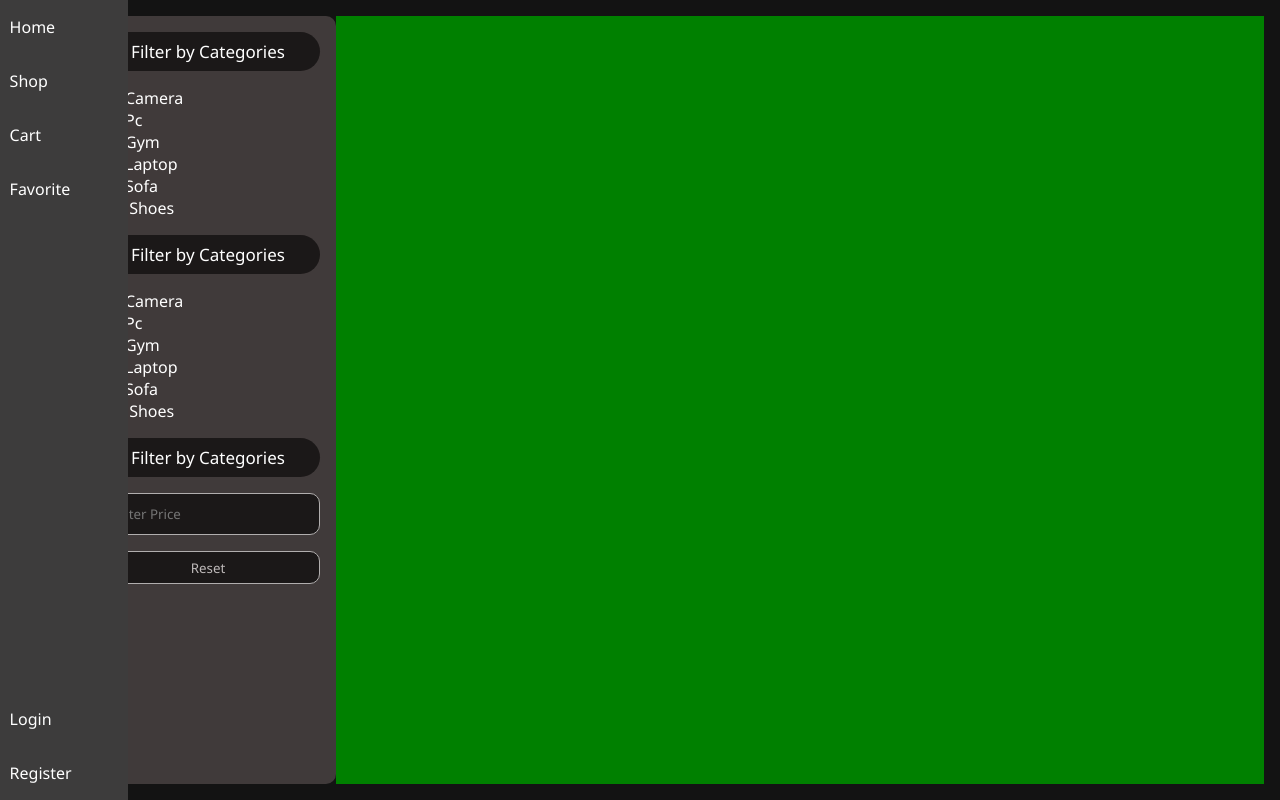
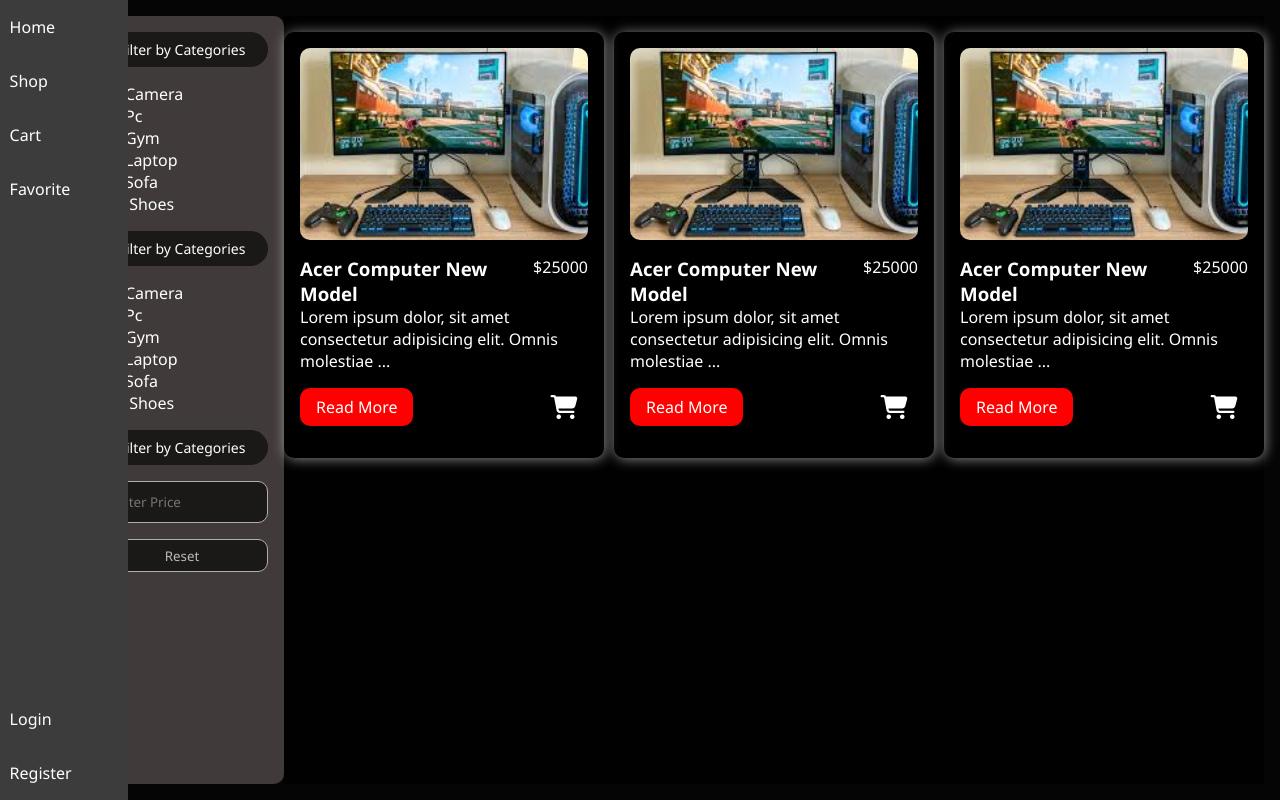
Before and after one commit to asimalizamurani/Baloch-Antique, a plain HTML site: page shop.html in a window 1280 px wide. Drawn offline with Linux system fonts and the light colour scheme.

Commit message:
Created the Registeration form and shop page

```diff
--- a/shop.css
+++ b/shop.css
@@ -4,13 +4,24 @@
     display: flex;
     padding: 1rem;
     padding-left: 5rem;
+    background-color: #000000b9;
+    color: white;
 }
 
 .shop-left-section {
-    width: 20vw;
+    width: 25vw;
     height: 100%;
     border-radius: 10px;
     background: #403a3a;
+    overflow-y: auto;
+}
+
+.shop-left-section::-webkit-scrollbar {
+    display: none;
+}
+
+.shop-left-section::-webkit-scrollbar {
+    width: none;
 }
 
 .shop-left-top {
@@ -28,7 +39,7 @@
     background: rgb(27, 24, 24);
     text-align: center;
     padding: .5rem 1rem;
-    font-size: 17px;
+    font-size: 14px;
     font-weight: 500;
     border-radius: 20px;
 }
@@ -65,8 +76,94 @@
 
 /* Shop Right Section */
 
-.shop-right-section {
+/* .shop-right-section {
     width: 80vw;
     height: 100%;
-    background-color: green;
+    border-radius: 10px;
+} */
+
+.shop-right-section {
+    width: 100%;
+    background-color: #000000b9;
+    color: white;
+    /* padding: 1rem; */
 }
+
+.shop-right-section .shop-cards {
+    display: grid;
+  grid-template-columns: repeat(3, 1fr);
+  gap: 10px;
+  background-color: #000000b9;
+  color: white;
+  /* background-color: red; */
+}
+
+.shop-cards a {
+    text-decoration: none;
+    color: #fff;
+}
+
+.shop-cards .shop-card {
+    width: 20rem;
+    box-shadow: 1px 1px 13px rgba(230, 230, 230, 0.6);
+    border-radius: 10px;
+}
+
+.shop-cards .shop-card .card-img {
+    width: 18rem;
+    height: 12rem;
+    /* background-color: black; */
+    border-radius: 10px;
+    margin: 1rem;
+}
+
+.shop-cards .shop-card .card-img img {
+    width: 100%;
+    object-fit: cover;
+    border-radius: 10px;
+    height: 100%;
+    margin-top: 1rem;
+}
+
+.shop-card-details {
+    padding: 1rem;
+}
+.shop-card-details .shop-card-details-top {
+    display: flex;
+    justify-content: space-between;
+}
+
+.shop-card-details .shop-card-details-center {
+    /* display: flex;
+    justify-content: space-between; */
+}
+
+.shop-card-details .shop-card-details-bottom {
+    display: flex;
+    justify-content: space-between;
+    align-items: center;
+}
+
+.shop-card-details .shop-card-details-bottom .more-btn {
+    border-radius: 10px;
+    padding: .5rem 1rem;
+    background: red;
+    text-align: center;
+    font-weight: 500;
+    margin: 1rem 0;
+}
+
+.shop-card-details .shop-card-details-bottom i {
+    font-size: 1.5rem;
+    width: 3rem;
+    height: 3rem;
+    border-radius: 50px;
+    display: flex;
+    justify-content: center;
+    align-items: center;
+    transition: 0.5s ease-in-out;
+}
+
+.shop-card-details .shop-card-details-bottom i:hover {
+    background-color: rgb(110, 102, 102);
+}
--- a/shop.html
+++ b/shop.html
@@ -5,8 +5,15 @@
     <meta name="viewport" content="width=device-width, initial-scale=1.0" />
     <title>BALOCH ANTIQUE</title>
     <link rel="stylesheet" href="style.css" />
-    <link rel="stylesheet" href="shop.css">
-    <link rel="shortcut icon" href="images/logo.jpeg" type="image/x-icon">
+    <link rel="stylesheet" href="shop.css" />
+    <link rel="shortcut icon" href="images/logo.jpeg" type="image/x-icon" />
+    <link
+      rel="stylesheet"
+      href="https://cdnjs.cloudflare.com/ajax/libs/font-awesome/6.5.2/css/all.min.css"
+      integrity="sha512-SnH5WK+bZxgPHs44uWIX+LLJAJ9/2PkPKZ5QiAj6Ta86w+fsb2TkcmfRyVX3pBnMFcV7oQPJkl9QevSCWr3W6A=="
+      crossorigin="anonymous"
+      referrerpolicy="no-referrer"
+    />
   </head>
   <body>
     <div class="container">
@@ -19,8 +26,8 @@
           <li><a href="favorite.html">Favorite</a></li>
         </ul>
         <ul>
-            <li><a href="#">Login</a></li>
-            <li><a href="#">Register</a></li>
+          <li><a href="signin.html">Login</a></li>
+          <li><a href="register.html">Register</a></li>
         </ul>
       </div>
 
@@ -29,54 +36,124 @@
           <div class="shop-left-top">
             <h3 class="filter-btn">Filter by Categories</h3>
             <div class="ckeckboxname">
-                    <input type="checkbox"><span>Camera</span>
+              <input type="checkbox" /><span>Camera</span>
             </div>
             <div class="ckeckboxname">
-                    <input type="checkbox"><span>Pc</span>
+              <input type="checkbox" /><span>Pc</span>
             </div>
             <div class="ckeckboxname">
-                     <input type="checkbox"><span>Gym</span>
+              <input type="checkbox" /><span>Gym</span>
             </div>
             <div class="ckeckboxname">
-                    <input type="checkbox"><span>Laptop</span>
+              <input type="checkbox" /><span>Laptop</span>
             </div>
             <div class="ckeckboxname">
-                    <input type="checkbox"><span>Sofa</span>
+              <input type="checkbox" /><span>Sofa</span>
             </div>
             <div class="ckeckboxname">
-                     <input type="checkbox"> <span>Shoes</span>
+              <input type="checkbox" /> <span>Shoes</span>
             </div>
           </div>
 
           <div class="shop-left-center">
             <h3 class="filter-btn">Filter by Categories</h3>
             <div class="ckeckboxname">
-                    <input type="checkbox"><span>Camera</span>
+              <input type="checkbox" /><span>Camera</span>
             </div>
             <div class="ckeckboxname">
-                    <input type="checkbox"><span>Pc</span>
+              <input type="checkbox" /><span>Pc</span>
             </div>
             <div class="ckeckboxname">
-                     <input type="checkbox"><span>Gym</span>
+              <input type="checkbox" /><span>Gym</span>
             </div>
             <div class="ckeckboxname">
-                    <input type="checkbox"><span>Laptop</span>
+              <input type="checkbox" /><span>Laptop</span>
             </div>
             <div class="ckeckboxname">
-                    <input type="checkbox"><span>Sofa</span>
+              <input type="checkbox" /><span>Sofa</span>
             </div>
             <div class="ckeckboxname">
-                     <input type="checkbox"> <span>Shoes</span>
+              <input type="checkbox" /> <span>Shoes</span>
             </div>
           </div>
 
           <div class="shop-left-bottom">
             <h3 class="filter-btn">Filter by Categories</h3>
-                <input type="number" placeholder="Enter Price">
-                <input type="button" id="reset" value="Reset">
+            <input type="number" placeholder="Enter Price" />
+            <input type="button" id="reset" value="Reset" />
           </div>
         </div>
-        <div class="shop-right-section"></div>
+
+        <div class="shop-right-section">
+          <div class="shop-cards">
+            <a href="singleProduct.html"><div class="shop-card">
+              <div class="card-img">
+                <img src="images/computer.jpeg" alt="computer" />
+              </div>
+              <div class="shop-card-details">
+                <div class="shop-card-details-top">
+                  <h3>Acer Computer New Model</h3>
+                  <span>$25000</span>
+                </div>
+                <div class="shop-card-details-center">
+                  <p>
+                    Lorem ipsum dolor, sit amet consectetur adipisicing elit.
+                    Omnis molestiae ...
+                  </p>
+                </div>
+                <div class="shop-card-details-bottom">
+                  <div class="more-btn">Read More</div>
+                  <i class="fa-solid fa-cart-shopping"></i>
+                </div>
+              </div>
+            </div>
+          </a>
+            <a href="singleProduct.html"><div class="shop-card">
+              <div class="card-img">
+                <img src="images/computer.jpeg" alt="computer" />
+              </div>
+              <div class="shop-card-details">
+                <div class="shop-card-details-top">
+                  <h3>Acer Computer New Model</h3>
+                  <span>$25000</span>
+                </div>
+                <div class="shop-card-details-center">
+                  <p>
+                    Lorem ipsum dolor, sit amet consectetur adipisicing elit.
+                    Omnis molestiae ...
+                  </p>
+                </div>
+                <div class="shop-card-details-bottom">
+                  <div class="more-btn">Read More</div>
+                  <i class="fa-solid fa-cart-shopping"></i>
+                </div>
+              </div>
+            </div>
+          </a>
+            <a href="singleProduct.html"><div class="shop-card">
+              <div class="card-img">
+                <img src="images/computer.jpeg" alt="computer" />
+              </div>
+              <div class="shop-card-details">
+                <div class="shop-card-details-top">
+                  <h3>Acer Computer New Model</h3>
+                  <span>$25000</span>
+                </div>
+                <div class="shop-card-details-center">
+                  <p>
+                    Lorem ipsum dolor, sit amet consectetur adipisicing elit.
+                    Omnis molestiae ...
+                  </p>
+                </div>
+                <div class="shop-card-details-bottom">
+                  <div class="more-btn">Read More</div>
+                  <i class="fa-solid fa-cart-shopping"></i>
+                </div>
+              </div>
+            </div>
+          </a>
+          </div>
+        </div>
       </div>
 
       <!-- </div> -->
```
Also changed, not shown: forms.css (added, +51 -0 lines), index.html (+39 -21 lines), register.html (added, +56 -0 lines), signin.html (added, +52 -0 lines), singleProduct.html (+15 -10 lines). Lines whose indentation alone changed are shown as unchanged.
